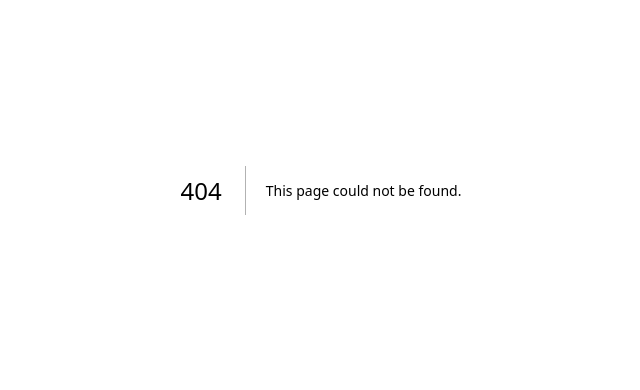
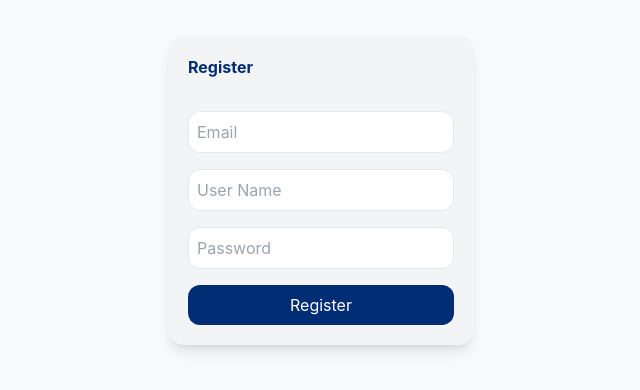
Before and after one commit to copiyot/goodreads, a Next.js app in the folder client/: page /register in a window 1280 px wide. Before the commit this address had no page. Shown: the part 210-600 px from the top of the page, without its empty margins (319-959 px from the left). Built offline with nearby package versions, Linux system fonts and the light colour scheme.

Commit message:
feat: register form

```diff
--- a/client/src/pages/index.tsx
+++ b/client/src/pages/index.tsx
@@ -1,124 +1,5 @@
-import Image from 'next/image'
-import { Inter } from 'next/font/google'
+const Home = () => {
+  return <h1 className="text-3xl font-bold underline">Hello world!</h1>;
+};
 
-const inter = Inter({ subsets: ['latin'] })
-
-export default function Home() {
-  return (
-    <main className="flex min-h-screen flex-col items-center justify-between p-24">
-      <div className="z-10 w-full max-w-5xl items-center justify-between font-mono text-sm lg:flex">
-        <p className="fixed left-0 top-0 flex w-full justify-center border-b border-gray-300 bg-gradient-to-b from-zinc-200 pb-6 pt-8 backdrop-blur-2xl dark:border-neutral-800 dark:bg-zinc-800/30 dark:from-inherit lg:static lg:w-auto  lg:rounded-xl lg:border lg:bg-gray-200 lg:p-4 lg:dark:bg-zinc-800/30">
-          Get started by editing&nbsp;
-          <code className="font-mono font-bold">src/pages/index.tsx</code>
-        </p>
-        <div className="fixed bottom-0 left-0 flex h-48 w-full items-end justify-center bg-gradient-to-t from-white via-white dark:from-black dark:via-black lg:static lg:h-auto lg:w-auto lg:bg-none">
-          <a
-            className="pointer-events-none flex place-items-center gap-2 p-8 lg:pointer-events-auto lg:p-0"
-            href="https://vercel.com?utm_source=create-next-app&utm_medium=default-template-tw&utm_campaign=create-next-app"
-            target="_blank"
-            rel="noopener noreferrer"
-          >
-            By{' '}
-            <Image
-              src="/vercel.svg"
-              alt="Vercel Logo"
-              className="dark:invert"
-              width={100}
-              height={24}
-              priority
-            />
-          </a>
-        </div>
-      </div>
-
-      <div className="relative flex place-items-center before:absolute before:h-[300px] before:w-[480px] before:-translate-x-1/2 before:rounded-full before:bg-gradient-radial before:from-white before:to-transparent before:blur-2xl before:content-[''] after:absolute after:-z-20 after:h-[180px] after:w-[240px] after:translate-x-1/3 after:bg-gradient-conic after:from-sky-200 after:via-blue-200 after:blur-2xl after:content-[''] before:dark:bg-gradient-to-br before:dark:from-transparent before:dark:to-blue-700/10 after:dark:from-sky-900 after:dark:via-[#0141ff]/40 before:lg:h-[360px]">
-        <Image
-          className="relative dark:drop-shadow-[0_0_0.3rem_#ffffff70] dark:invert"
-          src="/next.svg"
-          alt="Next.js Logo"
-          width={180}
-          height={37}
-          priority
-        />
-      </div>
-
-      <div className="mb-32 grid text-center lg:mb-0 lg:grid-cols-4 lg:text-left">
-        <a
-          href="https://nextjs.org/docs?utm_source=create-next-app&utm_medium=default-template-tw&utm_campaign=create-next-app"
-          className="group rounded-lg border border-transparent px-5 py-4 transition-colors hover:border-gray-300 hover:bg-gray-100 hover:dark:border-neutral-700 hover:dark:bg-neutral-800/30"
-          target="_blank"
-          rel="noopener noreferrer"
-        >
-          <h2 className={`${inter.className} mb-3 text-2xl font-semibold`}>
-            Docs{' '}
-            <span className="inline-block transition-transform group-hover:translate-x-1 motion-reduce:transform-none">
-              -&gt;
-            </span>
-          </h2>
-          <p
-            className={`${inter.className} m-0 max-w-[30ch] text-sm opacity-50`}
-          >
-            Find in-depth information about Next.js features and API.
-          </p>
-        </a>
-
-        <a
-          href="https://nextjs.org/learn?utm_source=create-next-app&utm_medium=default-template-tw&utm_campaign=create-next-app"
-          className="group rounded-lg border border-transparent px-5 py-4 transition-colors hover:border-gray-300 hover:bg-gray-100 hover:dark:border-neutral-700 hover:dark:bg-neutral-800/30"
-          target="_blank"
-          rel="noopener noreferrer"
-        >
-          <h2 className={`${inter.className} mb-3 text-2xl font-semibold`}>
-            Learn{' '}
-            <span className="inline-block transition-transform group-hover:translate-x-1 motion-reduce:transform-none">
-              -&gt;
-            </span>
-          </h2>
-          <p
-            className={`${inter.className} m-0 max-w-[30ch] text-sm opacity-50`}
-          >
-            Learn about Next.js in an interactive course with&nbsp;quizzes!
-          </p>
-        </a>
-
-        <a
-          href="https://vercel.com/templates?framework=next.js&utm_source=create-next-app&utm_medium=default-template-tw&utm_campaign=create-next-app"
-          className="group rounded-lg border border-transparent px-5 py-4 transition-colors hover:border-gray-300 hover:bg-gray-100 hover:dark:border-neutral-700 hover:dark:bg-neutral-800/30"
-          target="_blank"
-          rel="noopener noreferrer"
-        >
-          <h2 className={`${inter.className} mb-3 text-2xl font-semibold`}>
-            Templates{' '}
-            <span className="inline-block transition-transform group-hover:translate-x-1 motion-reduce:transform-none">
-              -&gt;
-            </span>
-          </h2>
-          <p
-            className={`${inter.className} m-0 max-w-[30ch] text-sm opacity-50`}
-          >
-            Discover and deploy boilerplate example Next.js&nbsp;projects.
-          </p>
-        </a>
-
-        <a
-          href="https://vercel.com/new?utm_source=create-next-app&utm_medium=default-template-tw&utm_campaign=create-next-app"
-          className="group rounded-lg border border-transparent px-5 py-4 transition-colors hover:border-gray-300 hover:bg-gray-100 hover:dark:border-neutral-700 hover:dark:bg-neutral-800/30"
-          target="_blank"
-          rel="noopener noreferrer"
-        >
-          <h2 className={`${inter.className} mb-3 text-2xl font-semibold`}>
-            Deploy{' '}
-            <span className="inline-block transition-transform group-hover:translate-x-1 motion-reduce:transform-none">
-              -&gt;
-            </span>
-          </h2>
-          <p
-            className={`${inter.className} m-0 max-w-[30ch] text-sm opacity-50`}
-          >
-            Instantly deploy your Next.js site to a shareable URL with Vercel.
-          </p>
-        </a>
-      </div>
-    </main>
-  )
-}
+export default Home;
--- /dev/null
+++ b/client/src/pages/register.tsx
@@ -0,0 +1,34 @@
+const Register = () => {
+  return (
+    <section className="bg-gray-50 min-h-screen flex items-center justify-center">
+      <div className="bg-gray-100 rounded-2xl shadow-lg max-w-3x1 p-5 items-center">
+        <h2 className="font-bold text-2x1 text-[#002D74]">Register</h2>
+        <form className="flex flex-col gap-4">
+          <input
+            className="p-2 mt-8 rounded-xl border"
+            type="text"
+            name="email"
+            placeholder="Email"
+          />
+          <input
+            className="p-2 rounded-xl border"
+            type="username"
+            name="username"
+            placeholder="User Name"
+          />
+          <input
+            className="p-2 rounded-xl border"
+            type="password"
+            name="password"
+            placeholder="Password"
+          />
+          <button className="bg-[#002D74] rounded-xl text-white py-2 hover:scale-105 duration-300">
+            Register
+          </button>
+        </form>
+      </div>
+    </section>
+  );
+};
+
+export default Register;
--- a/client/src/styles/globals.css
+++ b/client/src/styles/globals.css
@@ -2,26 +2,8 @@
 @tailwind components;
 @tailwind utilities;
 
-:root {
-  --foreground-rgb: 0, 0, 0;
-  --background-start-rgb: 214, 219, 220;
-  --background-end-rgb: 255, 255, 255;
+body {
+  font-family: -apple-system, BlinkMacSystemFont, "Segoe UI", "Roboto", "Oxygen",
+    "Ubuntu", "Cantarell", "Fira Sans", "Droid Sans", "Helvetica Neue",
+    sans-serif;
 }
-
-@media (prefers-color-scheme: dark) {
-  :root {
-    --foreground-rgb: 255, 255, 255;
-    --background-start-rgb: 0, 0, 0;
-    --background-end-rgb: 0, 0, 0;
-  }
-}
-
-body {
-  color: rgb(var(--foreground-rgb));
-  background: linear-gradient(
-      to bottom,
-      transparent,
-      rgb(var(--background-end-rgb))
-    )
-    rgb(var(--background-start-rgb));
-}
```
Also changed, not shown: client/package.json (+11 -1 lines), 1 other file (tests, documents, lock files or other folders).
